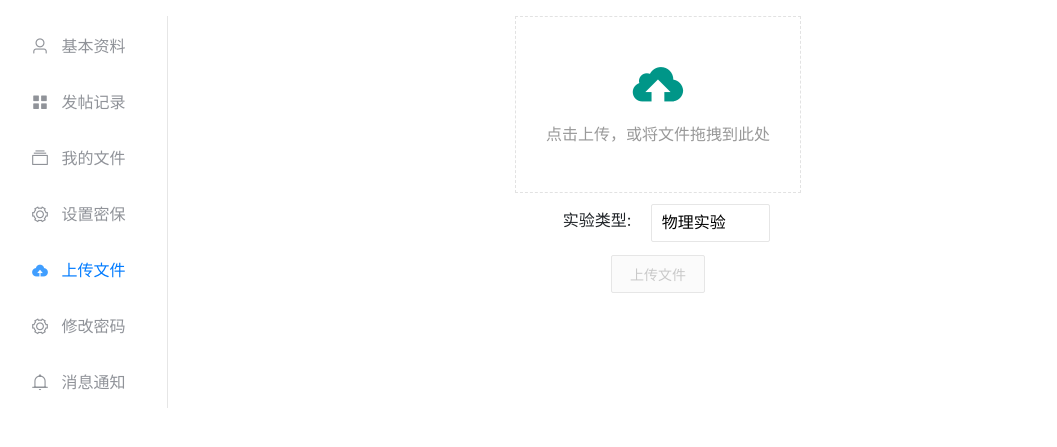
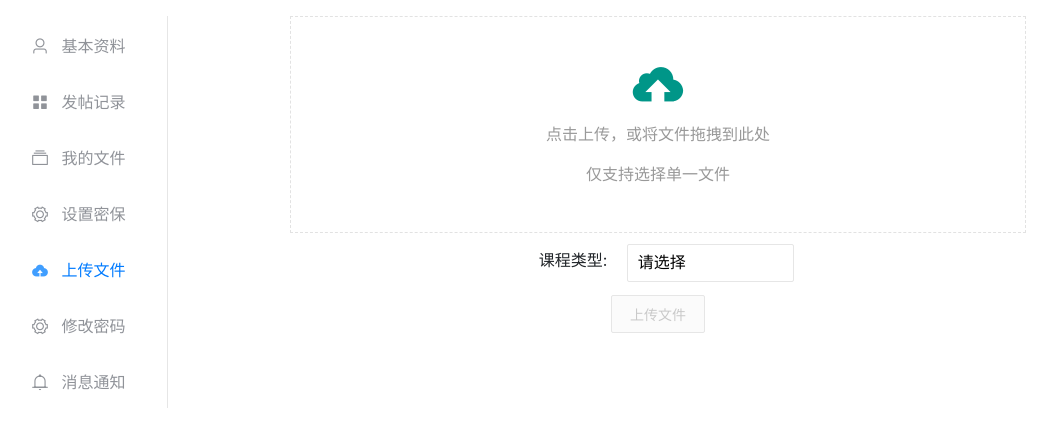
Before and after one commit to junhaideng/2020-Software-Engineering, a Django app: page /user/upload/ in a window 1280 px wide. Shown: the part 61-508 px from the top of the page, without its empty margins (92-1149 px from the left). Run offline with Django 3.2, Linux system fonts and the light colour scheme; a user stored in the database is signed in; data comes from the database, SQL or seed files in the repository; data that the repository does not hold is empty; some libraries are stand-ins or nearby versions.

Commit message:
文件上传的时候type由后端动态获取

```diff
--- a/project/bbs/templates/user/upload.html
+++ b/project/bbs/templates/user/upload.html
@@ -8,23 +8,19 @@
 <body>
 {% block detail %}
 <div id="file_upload_div"  class="text-center">
-    <div class="layui-upload-drag" id="file_upload">
+    <div class="layui-upload-drag" id="file_upload" style="width: 80%">
         <i class="layui-icon"></i>
         <p>点击上传，或将文件拖拽到此处</p>
+        <p>仅支持选择单一文件</p>
     </div>
     <div class="mt-2 mb-2" id="file_name"></div>
 
 
     <div class="layui-input-inline " style="width: 100%;">
         <div class="layui-input-inline">
-            <label for="type" class="layui-form-label" style="width: 100px">实验类型: </label></div>
+            <label for="type" class="layui-form-label" style="width: 100px">课程类型: </label></div>
         {% csrf_token %}
         <select id="type" class="layui-select" name="type">
-            <option selected value="物理实验">物理实验</option>
-            <option value="化学实验">化学实验</option>
-            <option value="基电实验">基电实验</option>
-            <option value="电子技术实验">电子技术实验</option>
-            <option value="其他实验">其他实验</option>
         </select>
 
     </div>
@@ -35,9 +31,25 @@
 {% endblock %}
 </body>
 {% block back_dependencies %}
+<script>
+// 异步设置课程类型
+// Edgar
+$.ajax({
+    type: "GET",
+    url: "/course/get_all_course",
+    success: (res)=>{
+        let html = res.data.map(value => `<option value="${value}">${value}</option>`).join("\n");
+        $("#type").html('<option value=\"\">请选择</option>' + html);
+    }
+    ,error: (err)=>{
+        console.log(err)
+    }
 
+})
+</script>
 
 <script>
+
     layui.use('upload', function () {
         var upload = layui.upload;
         let cookies = document.cookie.split(',');
--- a/project/bbs/user/views.py
+++ b/project/bbs/user/views.py
@@ -383,7 +383,7 @@ def upload(request):
     if request.method == "POST":
         file = request.FILES.get("file")
         exp_type = request.POST.get("type")
-        pre_path = os.path.join(os.path.join(settings.BASE_DIR, "media"), "experiment_data/")
+        pre_path = os.path.join(os.path.join(settings.BASE_DIR, "media"), "files/")
         alias = time.strftime("%Y_%m_%d_%H_%M_%S_", time.localtime()) + file.name
         if not os.path.exists(pre_path):
             os.mkdir(pre_path)
@@ -394,7 +394,7 @@ def upload(request):
         ExpData.objects.create(user_id=request.user.id,
                                exp_type=exp_type,
                                download_times=0,
-                               path="/media/experiment_data/" + alias,
+                               path="/media/files/" + alias,
                                name=os.path.splitext(file.name)[0]).save()
         return JsonResponse({"status": "success"})
     else:
```
